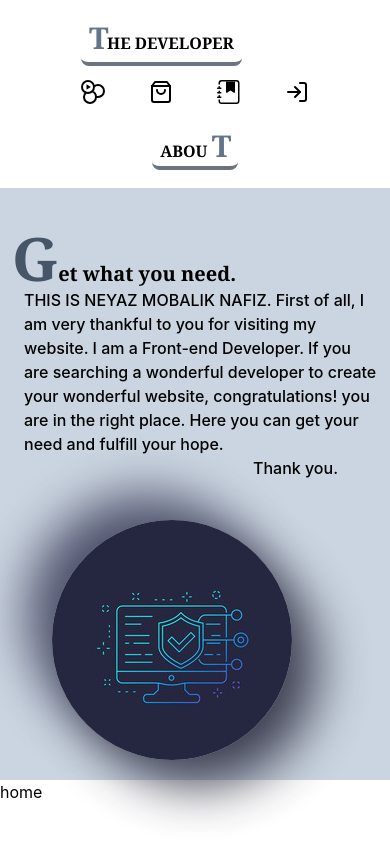
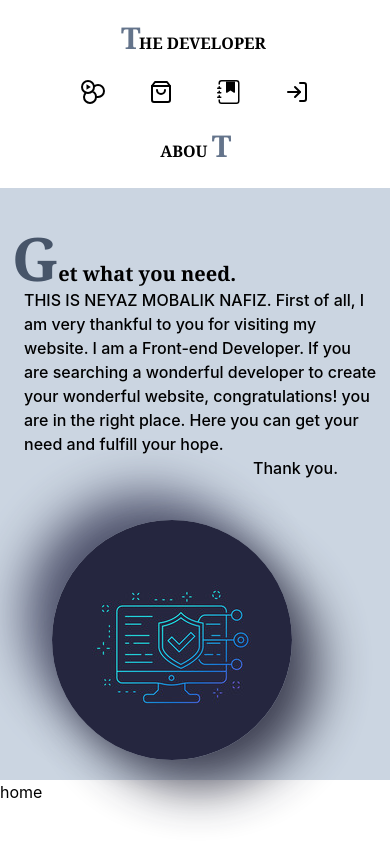
Before and after one commit to neyaznafiz/The-Developer, a React (Create React App) app: page / in a window 390 px wide. Built offline with nearby package versions, Linux system fonts and the light colour scheme; no server answers.

Commit message:
navbar responsive done for sm device

```diff
--- a/src/Components/Shared/Header/Header.jsx
+++ b/src/Components/Shared/Header/Header.jsx
@@ -22,10 +22,10 @@ const Header = () => {
     return (
         <nav className=' px-28'>
 
-            <div className='grid justify-center  md:flex lg:flex md:justify-between lg:justify-between'>
+            <div className='grid justify-center  lg:flex lg:justify-between'>
 
-                <div className='pt-5'>
-                    <Link to='/' className=' border-b-4 rounded-b-lg border-gray-500 px-2 py-2 font-semibold font-serif '><span className='text-3xl font tracking-tighter text-slate-500'>T</span>HE DEVELOPER</Link>
+                <div className='pt-5 pl-8 lg:pl-0'>
+                    <Link to='/' className=' lg:border-b-4 md:border-b-4 rounded-b-lg border-gray-500 px-2 py-2 font-semibold font-serif '><span className='text-3xl font tracking-tighter text-slate-500'>T</span>HE DEVELOPER</Link>
                 </div>
 
                 <div className='flex gap-11'>
@@ -44,7 +44,7 @@ const Header = () => {
                 </div>
 
                     <div className='lg:pt-6 mb-6 lg:pb-0 text-center'>
-                    <Link to='/about' className='px-2 pb-1 border-b-4 rounded-b-lg border-gray-500 font-semibold font-serif'>ABOU <span className='text-3xl tracking-tighter text-slate-500'>T</span></Link>
+                    <Link to='/about' className='px-2 pb-1 lg:border-b-4 md:border-b-4 rounded-b-lg border-gray-500 font-semibold font-serif'>ABOU <span className='text-3xl tracking-tighter text-slate-500'>T</span></Link>
                     </div>
 
             </div>
```
